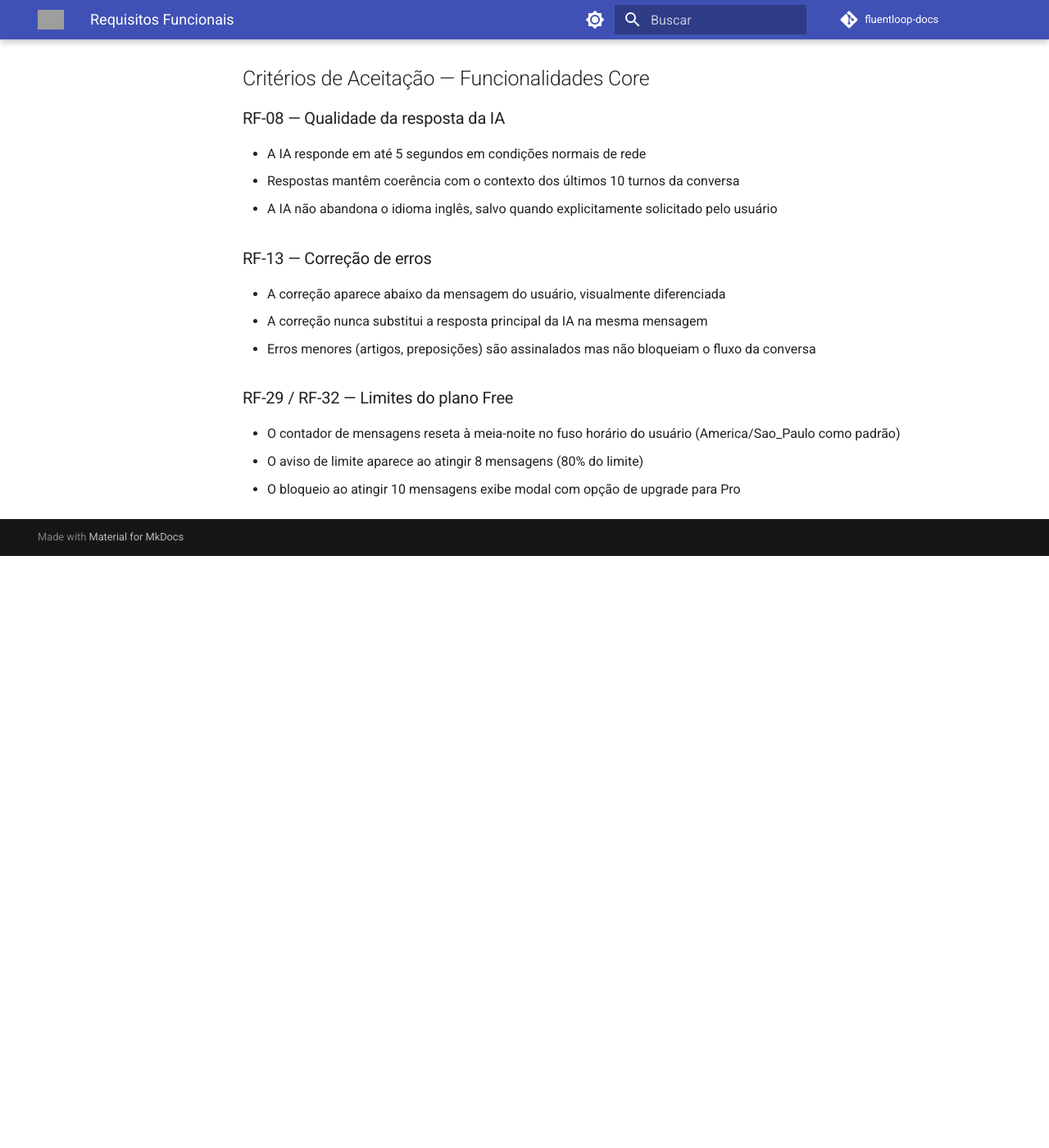
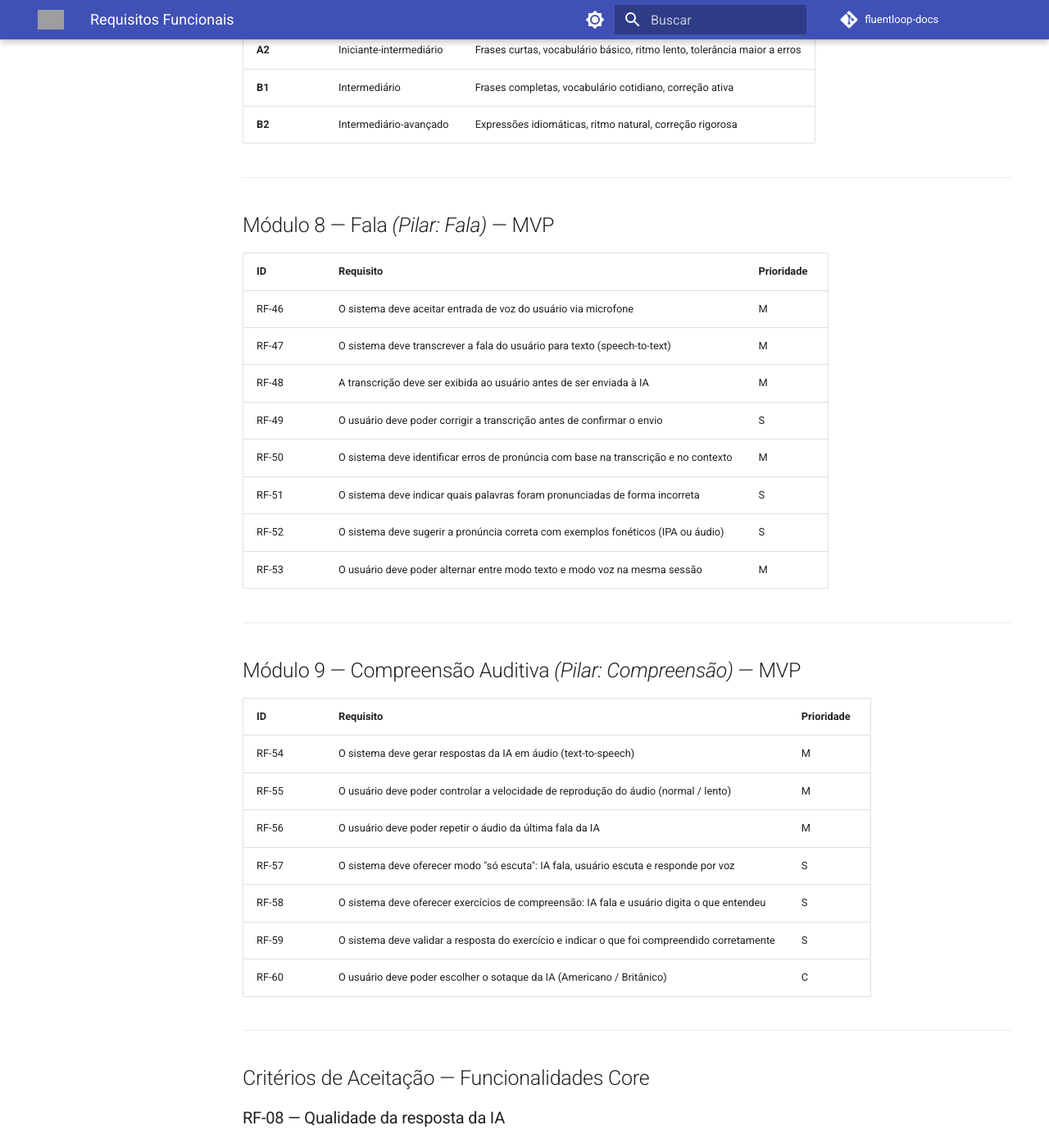
Before and after one commit to goliverpro/fluentloop-docs, an MkDocs documentation site: the page built from docs/requirements/functional.md, in a window 1280 px wide and 1400 px high, scrolled down 4482 px. Shown: the whole window at 82% size. Built offline with MkDocs 1.6.1 and Material for MkDocs 9.7.7, drawn with Linux system fonts in a browser that asks for light colours; comment, search, counter and statistics services are not loaded; before the commit the page ends 5160 px from its top, so only the background shows below that; some of the changed text lies outside the part shown; grey boxes are pictures that could not be loaded.

Commit message:
docs: establish three core pillars - writing, speaking, comprehension
- Restructured functional requirements around the three learning pillars
- Speaking (Fala): STT input, pronunciation feedback (RF-46 to RF-53) - now MVP
- Comprehension (Compreensão): TTS output, listening exercises (RF-54 to RF-60) - now MVP
- Voice features moved from Won't Have post-MVP to Must Have MVP
- Updated product vision to reflect pillar-based structure
- Updated freemium model: free plan includes all pillars with daily limit
- Total MVP requirements updated to 60

Co-Authored-By: Claude Sonnet 4.6 <noreply@anthropic.com>

```diff
--- a/docs/requirements/functional.md
+++ b/docs/requirements/functional.md
@@ -8,6 +8,20 @@ Requisitos organizados por módulo, usando a classificação **MoSCoW**:
 - **S** — Should have (importante, mas não bloqueia o lançamento)
 - **C** — Could have (desejável, entra se houver tempo)
 - **W** — Won't have (fora do escopo atual)
+
+---
+
+## Os Três Pilares do FluentLoop
+
+O produto é estruturado em torno de três habilidades fundamentais da aprendizagem de idiomas:
+
+| Pilar | Canal | Módulos |
+|---|---|---|
+| ✍️ **Escrita** | Chat por texto | Módulos 2, 3, 4 |
+| 🎙️ **Fala** | Entrada de voz + feedback de pronúncia | Módulo 8 |
+| 👂 **Compreensão** | Saída em áudio da IA + exercícios de escuta | Módulo 9 |
+
+Todos os três pilares fazem parte do **MVP**. Conversar apenas por texto não é suficiente — o usuário precisa treinar falar e entender inglês falado.
 
 ---
 
@@ -24,7 +38,7 @@ Requisitos organizados por módulo, usando a classificação **MoSCoW**:
 
 ---
 
-## Módulo 2 — Conversação por Texto
+## Módulo 2 — Conversação por Texto *(Pilar: Escrita)*
 
 | ID | Requisito | Prioridade |
 |---|---|---|
@@ -37,28 +51,30 @@ Requisitos organizados por módulo, usando a classificação **MoSCoW**:
 
 ---
 
-## Módulo 3 — Correção de Erros
+## Módulo 3 — Correção de Erros *(Pilares: Escrita e Fala)*
 
 | ID | Requisito | Prioridade |
 |---|---|---|
-| RF-13 | Após cada mensagem do usuário, a IA deve identificar erros gramaticais e de vocabulário | M |
-| RF-14 | A correção deve sugerir a forma correta sem interromper o fluxo da conversa | M |
-| RF-15 | O sistema deve classificar o tipo de erro (gramática, vocabulário, pronúncia) | S |
-| RF-16 | O sistema deve acumular erros frequentes e exibi-los em resumo ao final da sessão | S |
-| RF-17 | O usuário deve poder desativar a exibição de correções temporariamente | C |
+| RF-13 | A IA deve identificar erros gramaticais e de vocabulário após cada mensagem de texto | M |
+| RF-14 | A IA deve identificar erros de pronúncia após cada mensagem de voz | M |
+| RF-15 | A correção deve sugerir a forma correta sem interromper o fluxo da conversa | M |
+| RF-16 | O sistema deve classificar o tipo de erro (gramática, vocabulário, pronúncia) | S |
+| RF-17 | O sistema deve acumular erros frequentes e exibi-los em resumo ao final da sessão | S |
+| RF-18 | O usuário deve poder desativar a exibição de correções temporariamente | C |
 
 ---
 
-## Módulo 4 — Roleplay e Cenários
+## Módulo 4 — Roleplay e Cenários *(Pilares: Escrita, Fala e Compreensão)*
 
 | ID | Requisito | Prioridade |
 |---|---|---|
-| RF-18 | O sistema deve oferecer ao menos 3 cenários de roleplay no MVP | M |
-| RF-19 | O usuário deve poder escolher o cenário antes de iniciar a sessão | M |
-| RF-20 | A IA deve assumir um personagem/papel correspondente ao cenário escolhido | M |
-| RF-21 | O sistema deve exibir descrição do cenário e do papel da IA antes de iniciar | M |
-| RF-22 | O sistema deve permitir reiniciar o cenário sem sair da sessão | S |
-| RF-23 | O sistema deve oferecer novos cenários progressivamente conforme o roadmap | C |
+| RF-19 | O sistema deve oferecer ao menos 3 cenários de roleplay no MVP | M |
+| RF-20 | O usuário deve poder escolher o cenário antes de iniciar a sessão | M |
+| RF-21 | A IA deve assumir um personagem/papel correspondente ao cenário escolhido | M |
+| RF-22 | O sistema deve exibir descrição do cenário e do papel da IA antes de iniciar | M |
+| RF-23 | Cada cenário deve suportar os três modos: texto, voz e compreensão | M |
+| RF-24 | O sistema deve permitir reiniciar o cenário sem sair da sessão | S |
+| RF-25 | O sistema deve oferecer novos cenários progressivamente conforme o roadmap | C |
 
 **Cenários do MVP:**
 
@@ -74,11 +90,11 @@ Requisitos organizados por módulo, usando a classificação **MoSCoW**:
 
 | ID | Requisito | Prioridade |
 |---|---|---|
-| RF-24 | O sistema deve salvar todas as sessões de conversa do usuário | M |
-| RF-25 | O usuário deve poder visualizar sessões anteriores | M |
-| RF-26 | O sistema deve exibir data, duração e cenário de cada sessão | S |
-| RF-27 | O usuário deve poder deletar sessões do histórico | S |
-| RF-28 | O sistema deve exibir os erros mais frequentes consolidados por sessão | S |
+| RF-26 | O sistema deve salvar todas as sessões de conversa do usuário | M |
+| RF-27 | O usuário deve poder visualizar sessões anteriores | M |
+| RF-28 | O sistema deve exibir data, duração, cenário e pilar praticado por sessão | S |
+| RF-29 | O usuário deve poder deletar sessões do histórico | S |
+| RF-30 | O sistema deve exibir os erros mais frequentes consolidados por sessão | S |
 
 ---
 
@@ -86,13 +102,13 @@ Requisitos organizados por módulo, usando a classificação **MoSCoW**:
 
 | ID | Requisito | Prioridade |
 |---|---|---|
-| RF-29 | O plano Free deve ser limitado a 10 mensagens por dia | M |
-| RF-30 | O plano Free deve dar acesso a apenas 2 cenários de roleplay | M |
-| RF-31 | O sistema deve exibir aviso quando o usuário estiver próximo do limite diário | M |
-| RF-32 | O sistema deve bloquear envio ao atingir o limite e exibir CTA de upgrade | M |
-| RF-33 | O plano Pro deve ter acesso ilimitado a mensagens, cenários e histórico completo | M |
-| RF-34 | O sistema deve processar pagamentos via Stripe | M |
-| RF-35 | O sistema deve enviar e-mail de confirmação após assinatura | S |
+| RF-31 | O plano Free deve ser limitado a 10 interações por dia (texto ou voz) | M |
+| RF-32 | O plano Free deve dar acesso a apenas 2 cenários de roleplay | M |
+| RF-33 | O sistema deve exibir aviso quando o usuário estiver próximo do limite diário | M |
+| RF-34 | O sistema deve bloquear envio ao atingir o limite e exibir CTA de upgrade | M |
+| RF-35 | O plano Pro deve ter acesso ilimitado a interações, cenários e histórico completo | M |
+| RF-36 | O sistema deve processar pagamentos via Stripe | M |
+| RF-37 | O sistema deve enviar e-mail de confirmação após assinatura | S |
 
 ---
 
@@ -100,32 +116,51 @@ Requisitos organizados por módulo, usando a classificação **MoSCoW**:
 
 | ID | Requisito | Prioridade |
 |---|---|---|
-| RF-39 | O sistema deve coletar o nível de inglês do usuário no onboarding (A2 / B1 / B2) | M |
-| RF-40 | A IA deve adaptar o vocabulário, complexidade gramatical e ritmo da conversa ao nível do usuário | M |
-| RF-41 | O sistema deve monitorar a taxa de erros por sessão para inferir a evolução do usuário | M |
-| RF-42 | O sistema deve sugerir avanço de nível quando o usuário demonstrar consistência por ao menos 5 sessões com taxa de erro abaixo de 20% | S |
-| RF-43 | O usuário deve poder aceitar ou recusar a sugestão de avanço de nível | S |
-| RF-44 | O usuário deve poder ajustar manualmente seu nível nas configurações de perfil | S |
-| RF-45 | O sistema deve registrar o histórico de evolução de nível do usuário | S |
-| RF-46 | Os cenários de roleplay devem ter variantes de dificuldade ajustadas ao nível do usuário | C |
+| RF-38 | O sistema deve coletar o nível de inglês do usuário no onboarding (A2 / B1 / B2) | M |
+| RF-39 | A IA deve adaptar vocabulário, complexidade gramatical e ritmo ao nível do usuário | M |
+| RF-40 | O sistema deve monitorar a taxa de erros por sessão para inferir a evolução do usuário | M |
+| RF-41 | O sistema deve sugerir avanço de nível após 5 sessões com taxa de erro abaixo de 20% | S |
+| RF-42 | O usuário deve poder aceitar ou recusar a sugestão de avanço de nível | S |
+| RF-43 | O usuário deve poder ajustar manualmente seu nível nas configurações de perfil | S |
+| RF-44 | O sistema deve registrar o histórico de evolução de nível do usuário | S |
+| RF-45 | Os cenários de roleplay devem ter variantes de dificuldade ajustadas ao nível do usuário | C |
 
 **Níveis suportados:**
 
 | Nível | Descrição | Comportamento da IA |
 |---|---|---|
-| **A2** | Iniciante-intermediário | Frases curtas, vocabulário básico, ritmo lento, mais tolerância a erros |
+| **A2** | Iniciante-intermediário | Frases curtas, vocabulário básico, ritmo lento, tolerância maior a erros |
 | **B1** | Intermediário | Frases completas, vocabulário cotidiano, correção ativa |
 | **B2** | Intermediário-avançado | Expressões idiomáticas, ritmo natural, correção rigorosa |
 
 ---
 
-## Módulo 8 — Voz *(Pós-MVP)*
+## Módulo 8 — Fala *(Pilar: Fala)* — MVP
 
 | ID | Requisito | Prioridade |
 |---|---|---|
-| RF-47 | O sistema deve aceitar entrada de voz (speech-to-text) | W |
-| RF-48 | O sistema deve gerar resposta em áudio (text-to-speech) | W |
-| RF-49 | O sistema deve fornecer feedback de pronúncia | W |
+| RF-46 | O sistema deve aceitar entrada de voz do usuário via microfone | M |
+| RF-47 | O sistema deve transcrever a fala do usuário para texto (speech-to-text) | M |
+| RF-48 | A transcrição deve ser exibida ao usuário antes de ser enviada à IA | M |
+| RF-49 | O usuário deve poder corrigir a transcrição antes de confirmar o envio | S |
+| RF-50 | O sistema deve identificar erros de pronúncia com base na transcrição e no contexto | M |
+| RF-51 | O sistema deve indicar quais palavras foram pronunciadas de forma incorreta | S |
+| RF-52 | O sistema deve sugerir a pronúncia correta com exemplos fonéticos (IPA ou áudio) | S |
+| RF-53 | O usuário deve poder alternar entre modo texto e modo voz na mesma sessão | M |
+
+---
+
+## Módulo 9 — Compreensão Auditiva *(Pilar: Compreensão)* — MVP
+
+| ID | Requisito | Prioridade |
+|---|---|---|
+| RF-54 | O sistema deve gerar respostas da IA em áudio (text-to-speech) | M |
+| RF-55 | O usuário deve poder controlar a velocidade de reprodução do áudio (normal / lento) | M |
+| RF-56 | O usuário deve poder repetir o áudio da última fala da IA | M |
+| RF-57 | O sistema deve oferecer modo "só escuta": IA fala, usuário escuta e responde por voz | S |
+| RF-58 | O sistema deve oferecer exercícios de compreensão: IA fala e usuário digita o que entendeu | S |
+| RF-59 | O sistema deve validar a resposta do exercício e indicar o que foi compreendido corretamente | S |
+| RF-60 | O usuário deve poder escolher o sotaque da IA (Americano / Britânico) | C |
 
 ---
 
@@ -137,14 +172,26 @@ Requisitos organizados por módulo, usando a classificação **MoSCoW**:
 - Respostas mantêm coerência com o contexto dos últimos 10 turnos da conversa
 - A IA não abandona o idioma inglês, salvo quando explicitamente solicitado pelo usuário
 
-### RF-13 — Correção de erros
+### RF-13 / RF-14 — Correção de erros
 
 - A correção aparece abaixo da mensagem do usuário, visualmente diferenciada
 - A correção nunca substitui a resposta principal da IA na mesma mensagem
-- Erros menores (artigos, preposições) são assinalados mas não bloqueiam o fluxo da conversa
+- Erros de pronúncia são destacados com a palavra incorreta e a sugestão de correção
 
-### RF-29 / RF-32 — Limites do plano Free
+### RF-47 — Speech-to-text
 
-- O contador de mensagens reseta à meia-noite no fuso horário do usuário (America/Sao_Paulo como padrão)
-- O aviso de limite aparece ao atingir 8 mensagens (80% do limite)
-- O bloqueio ao atingir 10 mensagens exibe modal com opção de upgrade para Pro
+- Acurácia mínima de 85% para inglês com sotaque brasileiro em condições normais de microfone
+- Latência de transcrição de até 3 segundos após o usuário parar de falar
+- O sistema deve informar quando não conseguiu entender a fala e pedir para repetir
+
+### RF-54 — Text-to-speech
+
+- Áudio gerado em até 3 segundos após a resposta da IA estar pronta
+- Qualidade de voz natural (não robótica) — preferencialmente voz neural
+- Velocidade padrão compatível com fala nativa em nível B1–B2
+
+### RF-31 / RF-34 — Limites do plano Free
+
+- O contador reseta à meia-noite no fuso do usuário (America/Sao_Paulo como padrão)
+- O aviso de limite aparece ao atingir 8 interações (80% do limite)
+- O bloqueio ao atingir 10 interações exibe modal com opção de upgrade para Pro
```
Also changed, not shown: other parts of docs/requirements/functional.md (+1 -1 lines), docs/product/vision.md (+24 -17 lines), docs/requirements/index.md (+17 -7 lines).
